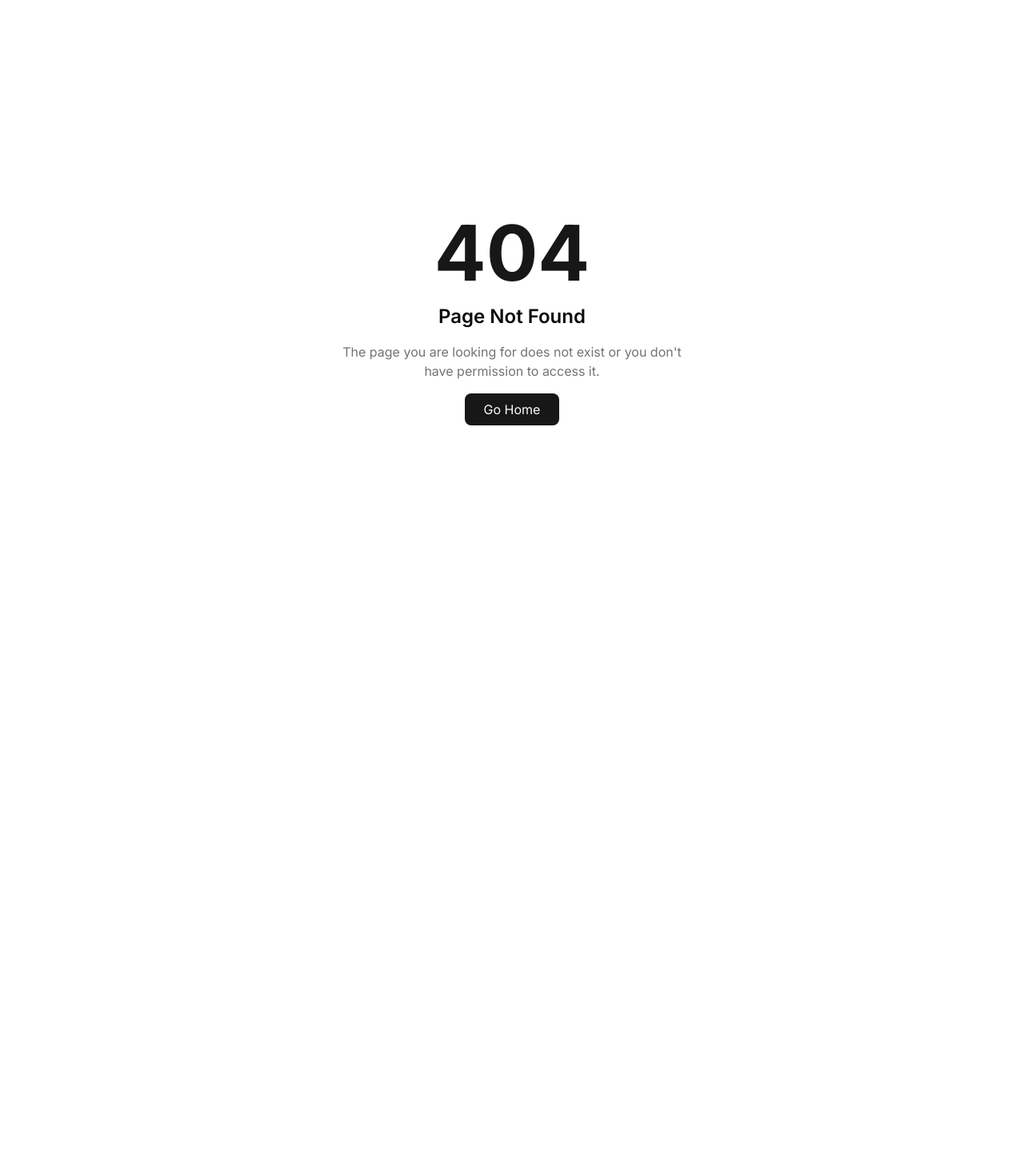
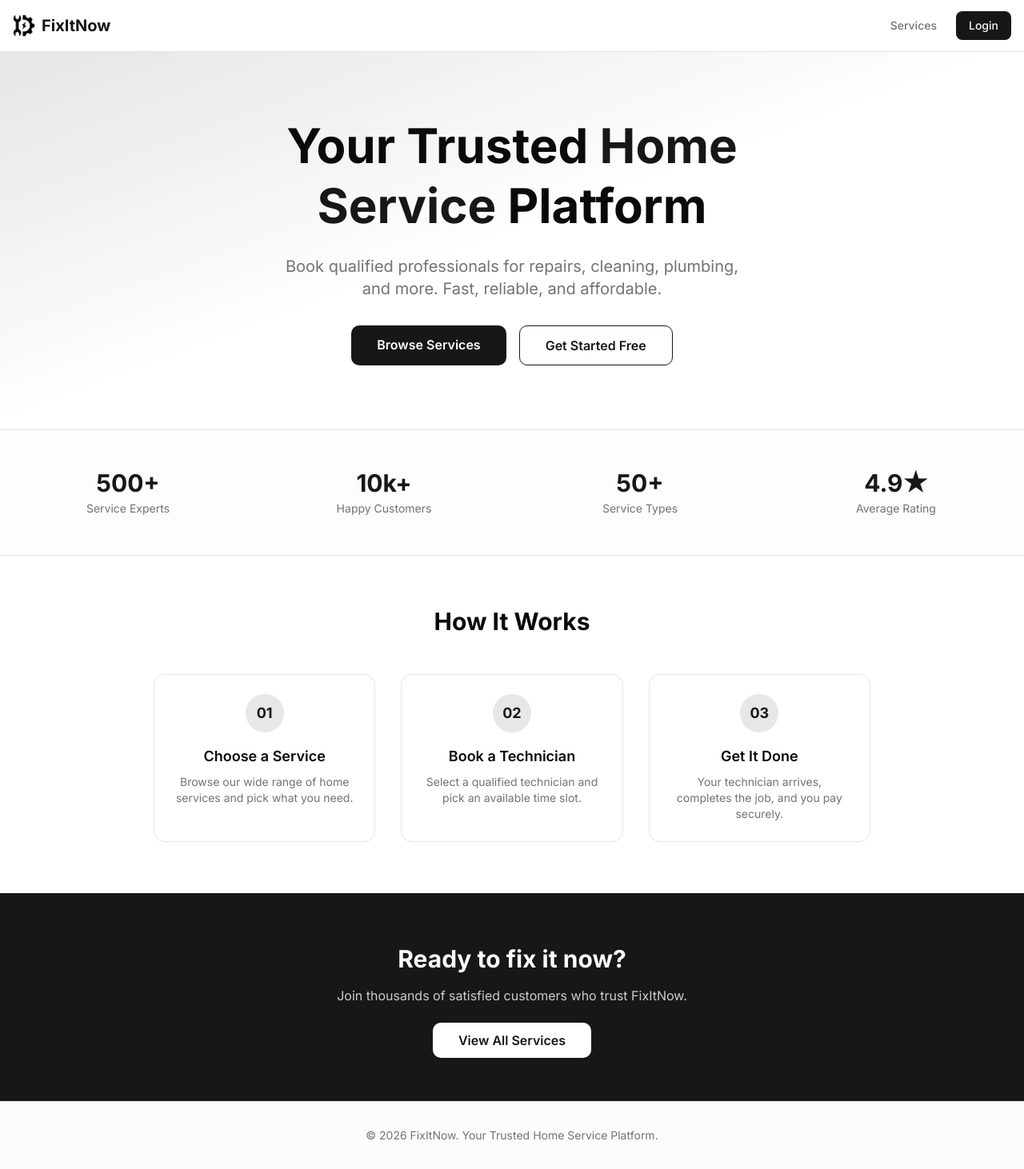
Before and after one commit to arafathussen/fixitnow-frontend-assignment-5, a Next.js app: page / in a window 1280 px wide. Before the commit this address had no page. Shown: the whole page at 80% size. Before the commit the page ends 800 px from the top, so only its background shows below. Built offline with nearby package versions, Linux system fonts and the light colour scheme; no server answers.

Commit message:
payment function added

```diff
--- /dev/null
+++ b/app/(publicGroup)/layout.tsx
@@ -0,0 +1,20 @@
+import Navbar from "@/components/Navbar";
+
+// Public layout — has Navbar and Footer
+export default function PublicLayout({
+  children,
+}: {
+  children: React.ReactNode;
+}) {
+  return (
+    <div className="flex flex-col min-h-screen">
+      <Navbar />
+      <main className="flex-1">{children}</main>
+      <footer className="border-t py-8 bg-muted/30">
+        <div className="container mx-auto px-4 text-center text-sm text-muted-foreground">
+          <p>© 2026 FixItNow. Your Trusted Home Service Platform.</p>
+        </div>
+      </footer>
+    </div>
+  );
+}
--- /dev/null
+++ b/app/(publicGroup)/page.tsx
@@ -0,0 +1,90 @@
+import Link from "next/link";
+
+export default function HomePage() {
+  return (
+    <div>
+      {/* Hero Section */}
+      <section className="bg-gradient-to-br from-primary/10 via-background to-background py-20 px-4">
+        <div className="container mx-auto text-center max-w-3xl">
+          <h1 className="text-4xl md:text-6xl font-bold mb-6 leading-tight">
+            Your Trusted <span className="text-primary">Home Service</span> Platform
+          </h1>
+          <p className="text-xl text-muted-foreground mb-8 max-w-xl mx-auto">
+            Book qualified professionals for repairs, cleaning, plumbing, and more. Fast, reliable, and affordable.
+          </p>
+          <div className="flex flex-col sm:flex-row gap-4 justify-center">
+            <Link
+              href="/services"
+              className="px-8 py-3 bg-primary text-primary-foreground rounded-lg font-semibold hover:bg-primary/90 transition-colors"
+            >
+              Browse Services
+            </Link>
+            <Link
+              href="/register"
+              className="px-8 py-3 border border-primary text-primary rounded-lg font-semibold hover:bg-primary/10 transition-colors"
+            >
+              Get Started Free
+            </Link>
+          </div>
+        </div>
+      </section>
+
+      {/* Stats Section */}
+      <section className="py-12 px-4 border-y bg-muted/20">
+        <div className="container mx-auto">
+          <div className="grid grid-cols-2 md:grid-cols-4 gap-8 text-center">
+            {[
+              { value: "500+", label: "Service Experts" },
+              { value: "10k+", label: "Happy Customers" },
+              { value: "50+", label: "Service Types" },
+              { value: "4.9★", label: "Average Rating" },
+            ].map((stat) => (
+              <div key={stat.label}>
+                <p className="text-3xl font-bold text-primary">{stat.value}</p>
+                <p className="text-sm text-muted-foreground mt-1">{stat.label}</p>
+              </div>
+            ))}
+          </div>
+        </div>
+      </section>
+
+      {/* How It Works */}
+      <section className="py-16 px-4">
+        <div className="container mx-auto max-w-4xl">
+          <h2 className="text-3xl font-bold text-center mb-12">How It Works</h2>
+          <div className="grid md:grid-cols-3 gap-8">
+            {[
+              { step: "01", title: "Choose a Service", desc: "Browse our wide range of home services and pick what you need." },
+              { step: "02", title: "Book a Technician", desc: "Select a qualified technician and pick an available time slot." },
+              { step: "03", title: "Get It Done", desc: "Your technician arrives, completes the job, and you pay securely." },
+            ].map((item) => (
+              <div key={item.step} className="text-center p-6 rounded-xl border bg-card hover:shadow-md transition-shadow">
+                <div className="w-12 h-12 bg-primary/10 text-primary rounded-full flex items-center justify-center font-bold text-lg mx-auto mb-4">
+                  {item.step}
+                </div>
+                <h3 className="font-semibold text-lg mb-2">{item.title}</h3>
+                <p className="text-sm text-muted-foreground">{item.desc}</p>
+              </div>
+            ))}
+          </div>
+        </div>
+      </section>
+
+      {/* CTA Section */}
+      <section className="py-16 px-4 bg-primary text-primary-foreground">
+        <div className="container mx-auto text-center max-w-xl">
+          <h2 className="text-3xl font-bold mb-4">Ready to fix it now?</h2>
+          <p className="mb-8 text-primary-foreground/80">
+            Join thousands of satisfied customers who trust FixItNow.
+          </p>
+          <Link
+            href="/services"
+            className="px-8 py-3 bg-white text-primary rounded-lg font-semibold hover:bg-white/90 transition-colors"
+          >
+            View All Services
+          </Link>
+        </div>
+      </section>
+    </div>
+  );
+}
--- /dev/null
+++ b/app/(publicGroup)/payment/cancel/page.tsx
@@ -0,0 +1,44 @@
+import Link from "next/link";
+import { XCircle, ArrowLeft, RefreshCw } from "lucide-react";
+import { Button } from "@/components/ui/button";
+import { Card, CardContent } from "@/components/ui/card";
+
+export default function PaymentCancelPage() {
+  return (
+    <div className="container mx-auto max-w-xl px-4 py-16 text-center">
+      <Card className="border shadow-lg bg-card">
+        <CardContent className="p-8 space-y-6">
+          <div className="mx-auto w-16 h-16 rounded-full bg-rose-100 dark:bg-rose-950 flex items-center justify-center text-rose-600 dark:text-rose-400">
+            <XCircle className="w-10 h-10" />
+          </div>
+
+          <div className="space-y-2">
+            <h1 className="text-2xl font-bold tracking-tight text-foreground">
+              Payment Cancelled
+            </h1>
+            <p className="text-sm text-muted-foreground max-w-md mx-auto">
+              Your Stripe Checkout session was cancelled or ended before completion. No charges were made to your account.
+            </p>
+          </div>
+
+          <div className="bg-amber-50 dark:bg-amber-950/50 rounded-lg p-4 text-xs text-amber-800 dark:text-amber-300 border border-amber-200 dark:border-amber-900">
+            <span>You can retry paying for your accepted booking at any time directly from your Customer Dashboard.</span>
+          </div>
+
+          <div className="pt-2 flex flex-col sm:flex-row gap-3 justify-center">
+            <Button asChild size="lg" className="gap-2 font-semibold">
+              <Link href="/dashboard">
+                <RefreshCw className="w-4 h-4" /> Return to Dashboard to Retry
+              </Link>
+            </Button>
+            <Button asChild variant="outline" size="lg" className="gap-2">
+              <Link href="/services">
+                <ArrowLeft className="w-4 h-4" /> Return to Services
+              </Link>
+            </Button>
+          </div>
+        </CardContent>
+      </Card>
+    </div>
+  );
+}
--- /dev/null
+++ b/app/(publicGroup)/payment/success/page.tsx
@@ -0,0 +1,45 @@
+import Link from "next/link";
+import { CheckCircle2, ArrowRight, ShieldCheck } from "lucide-react";
+import { Button } from "@/components/ui/button";
+import { Card, CardContent } from "@/components/ui/card";
+
+export default function PaymentSuccessPage() {
+  return (
+    <div className="container mx-auto max-w-xl px-4 py-16 text-center">
+      <Card className="border shadow-lg bg-card">
+        <CardContent className="p-8 space-y-6">
+          <div className="mx-auto w-16 h-16 rounded-full bg-emerald-100 dark:bg-emerald-950 flex items-center justify-center text-emerald-600 dark:text-emerald-400">
+            <CheckCircle2 className="w-10 h-10" />
+          </div>
+
+          <div className="space-y-2">
+            <h1 className="text-2xl font-bold tracking-tight text-foreground">
+              Payment Successful! 🎉
+            </h1>
+            <p className="text-sm text-muted-foreground max-w-md mx-auto">
+              Your transaction has been processed securely via Stripe. Your booking status has been updated to <span className="font-semibold text-purple-600">PAID</span>.
+            </p>
+          </div>
+
+          <div className="bg-muted/50 rounded-lg p-4 text-xs text-muted-foreground flex items-center justify-center gap-2 border">
+            <ShieldCheck className="w-4 h-4 text-emerald-600 shrink-0" />
+            <span>A digital receipt has been dispatched. You can track job progress from your dashboard.</span>
+          </div>
+
+          <div className="pt-2 flex flex-col sm:flex-row gap-3 justify-center">
+            <Button asChild size="lg" className="gap-2 font-semibold">
+              <Link href="/dashboard">
+                Go to Customer Dashboard <ArrowRight className="w-4 h-4" />
+              </Link>
+            </Button>
+            <Button asChild variant="outline" size="lg">
+              <Link href="/services">
+                Browse More Services
+              </Link>
+            </Button>
+          </div>
+        </CardContent>
+      </Card>
+    </div>
+  );
+}
```
